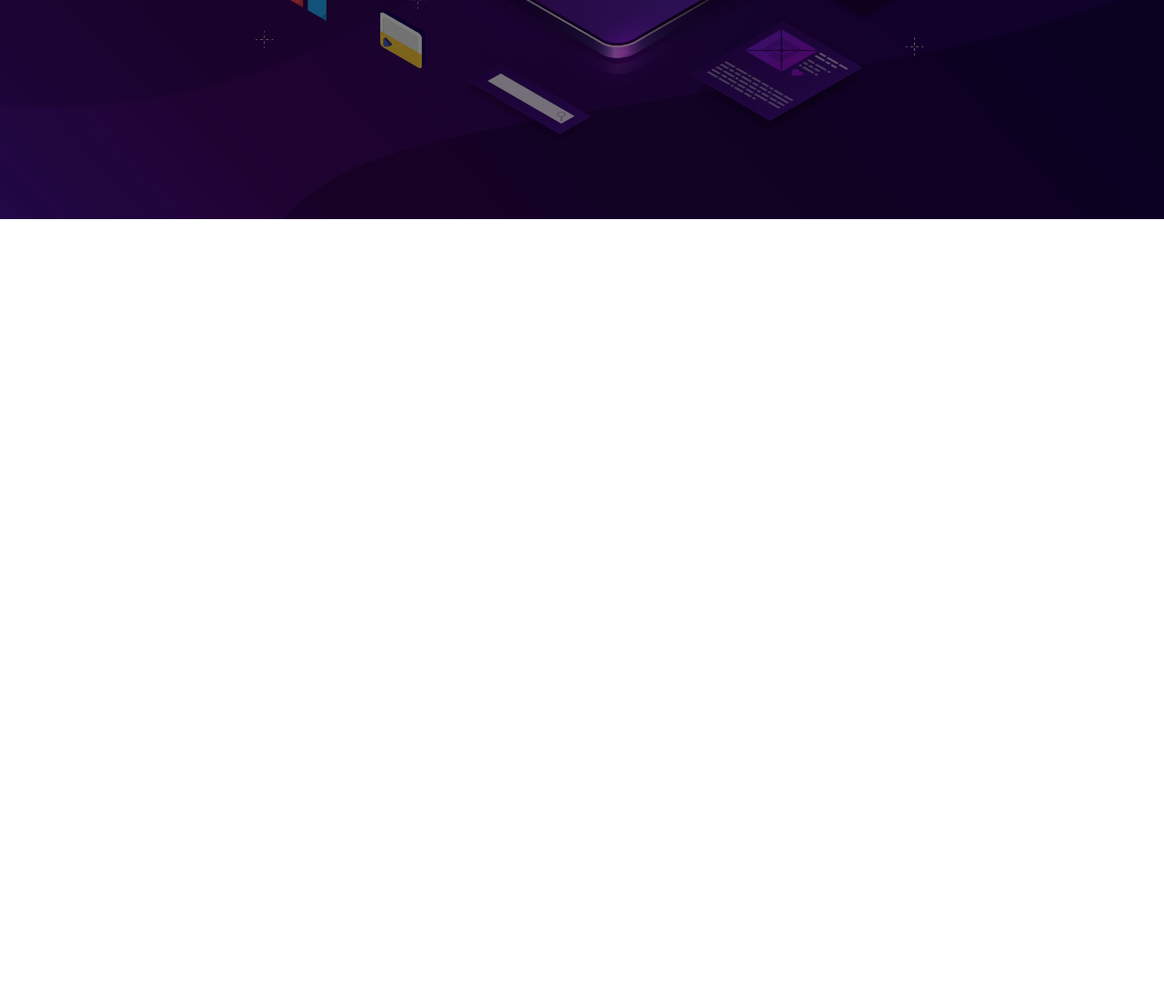
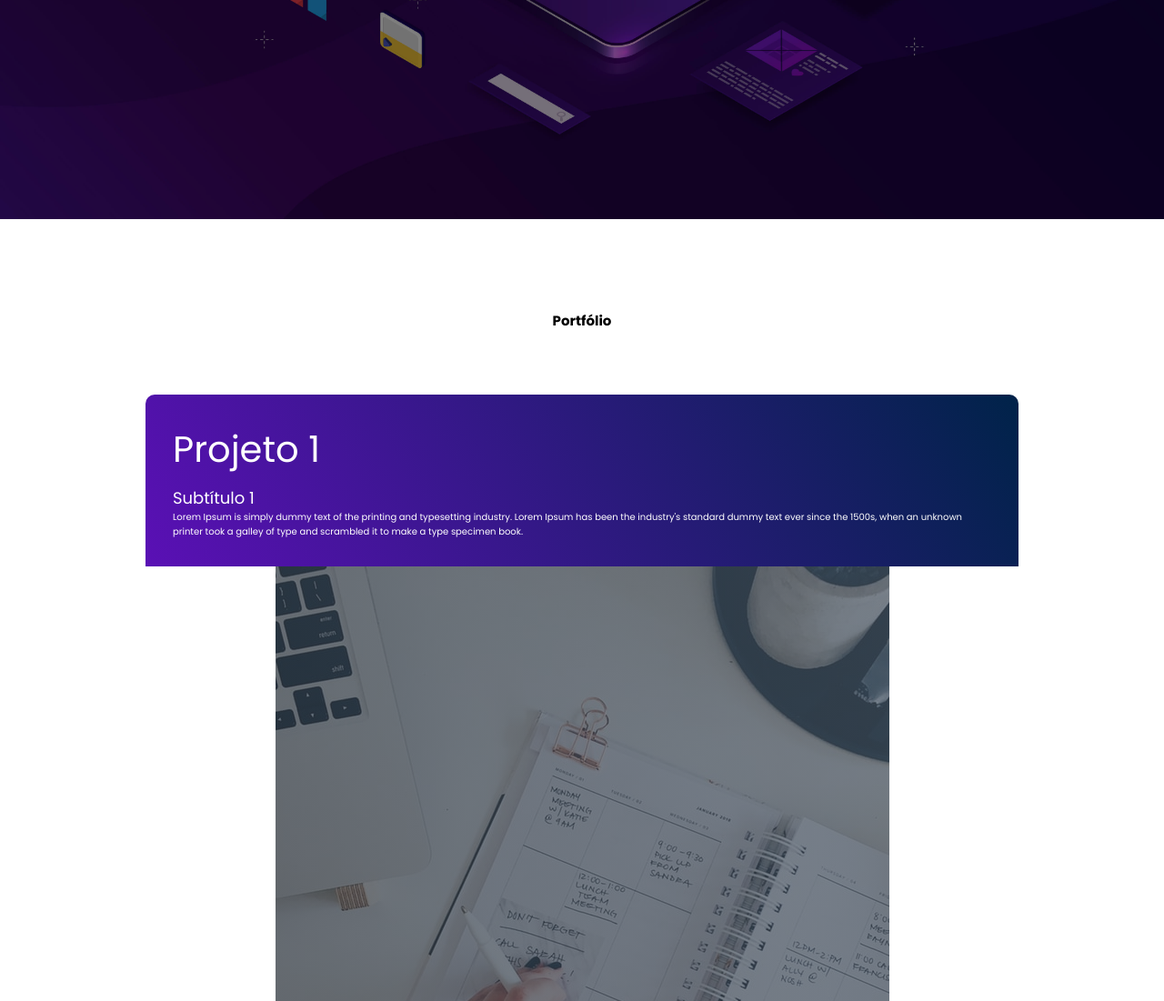
Before and after one commit to thaisohashi/tech-academy-portfolio, a plain HTML site: page index.html in a window 1280 px wide. Shown: the part 559-1660 px from the top of the page at 91% size. Before the commit the page ends 800 px from the top, so only its background shows below. Drawn offline with Linux system fonts and the light colour scheme.

Commit message:
add portfolio section

```diff
--- a/index.html
+++ b/index.html
@@ -18,5 +18,59 @@
         </div>
       </div>
     </section>
+    <section id="portfolio">
+      <div class="portfolio container">
+        <div class="portfolio-header">
+          <h1 class="section-title"><span>Portfólio</span></h1>
+        </div>
+        <div class="all-projects">
+          <div class="project-item">
+            <div class="project-info">
+              <h1>Projeto 1</h1>
+              <h2>Subtítulo 1</h2>
+              <p>
+                Lorem Ipsum is simply dummy text of the printing and typesetting
+                industry. Lorem Ipsum has been the industry's standard dummy
+                text ever since the 1500s, when an unknown printer took a galley
+                of type and scrambled it to make a type specimen book.
+              </p>
+            </div>
+            <div class="project-img">
+              <img src="/img/img-1.png" alt="img" />
+            </div>
+          </div>
+          <div class="project-item">
+            <div class="project-info">
+              <h1>Projeto 2</h1>
+              <h2>Subtítulo 2</h2>
+              <p>
+                Lorem Ipsum is simply dummy text of the printing and typesetting
+                industry. Lorem Ipsum has been the industry's standard dummy
+                text ever since the 1500s, when an unknown printer took a galley
+                of type and scrambled it to make a type specimen book.
+              </p>
+            </div>
+            <div class="project-img">
+              <img src="/img/img-1.png" alt="img" />
+            </div>
+          </div>
+          <div class="project-item">
+            <div class="project-info">
+              <h1>Projeto 3</h1>
+              <h2>Subtítulo 3</h2>
+              <p>
+                Lorem Ipsum is simply dummy text of the printing and typesetting
+                industry. Lorem Ipsum has been the industry's standard dummy
+                text ever since the 1500s, when an unknown printer took a galley
+                of type and scrambled it to make a type specimen book.
+              </p>
+            </div>
+            <div class="project-img">
+              <img src="/img/img-1.png" alt="img" />
+            </div>
+          </div>
+        </div>
+      </div>
+    </section>
   </body>
 </html>
--- a/style.css
+++ b/style.css
@@ -112,6 +112,86 @@ a {
   z-index: -1;
 }
 
+/* Seção de Portfólio */
+
+#portfolio .portfolio {
+  flex-direction: column;
+  max-width: 1200px;
+  margin: auto;
+  padding: 100px 0;
+}
+
+#portfolio .portfolio-header {
+  margin-bottom: 50px;
+}
+
+#portfolio .all-projects {
+  display: flex;
+  align-items: center;
+  justify-content: center;
+  flex-direction: column;
+}
+
+#portfolio .project-item {
+  display: flex;
+  align-items: center;
+  justify-content: center;
+  flex-direction: column;
+  width: 80%;
+  margin: 20px auto;
+  overflow: hidden;
+  border-radius: 10px;
+}
+
+#portfolio .project-info {
+  padding: 30px;
+  flex-basis: 50%;
+  height: 100%;
+  display: flex;
+  align-items: flex-start;
+  justify-content: center;
+  flex-direction: column;
+  background-image: linear-gradient(60deg, #5a10b5 0%, #002349 100%);
+  color: white;
+}
+
+#portfolio .project-info h1 {
+  font-size: 4rem;
+  font-weight: 500;
+}
+
+#portfolio .project-info h2 {
+  font-size: 1.8rem;
+  font-weight: 500;
+  margin-top: 10px;
+}
+
+#portfolio .project-img {
+  flex-basis: 50%;
+  height: 300px;
+  overflow: hidden;
+  position: relative;
+}
+
+#portfolio .project-img:after {
+  content: "";
+  position: absolute;
+  left: 0;
+  top: 0;
+  height: 100%;
+  width: 100%;
+  background-image: linear-gradient(60deg, #29323c 0%, #485563 100%);
+  opacity: 0.7;
+}
+
+#portfolio .project-img img {
+  transition: 0.5s ease transform;
+}
+
+#portfolio .project-item:hover .project-img img {
+  transform: scale(1.1);
+}
+
 /* Keyframes */
 
 @keyframes text_reveal {
```
